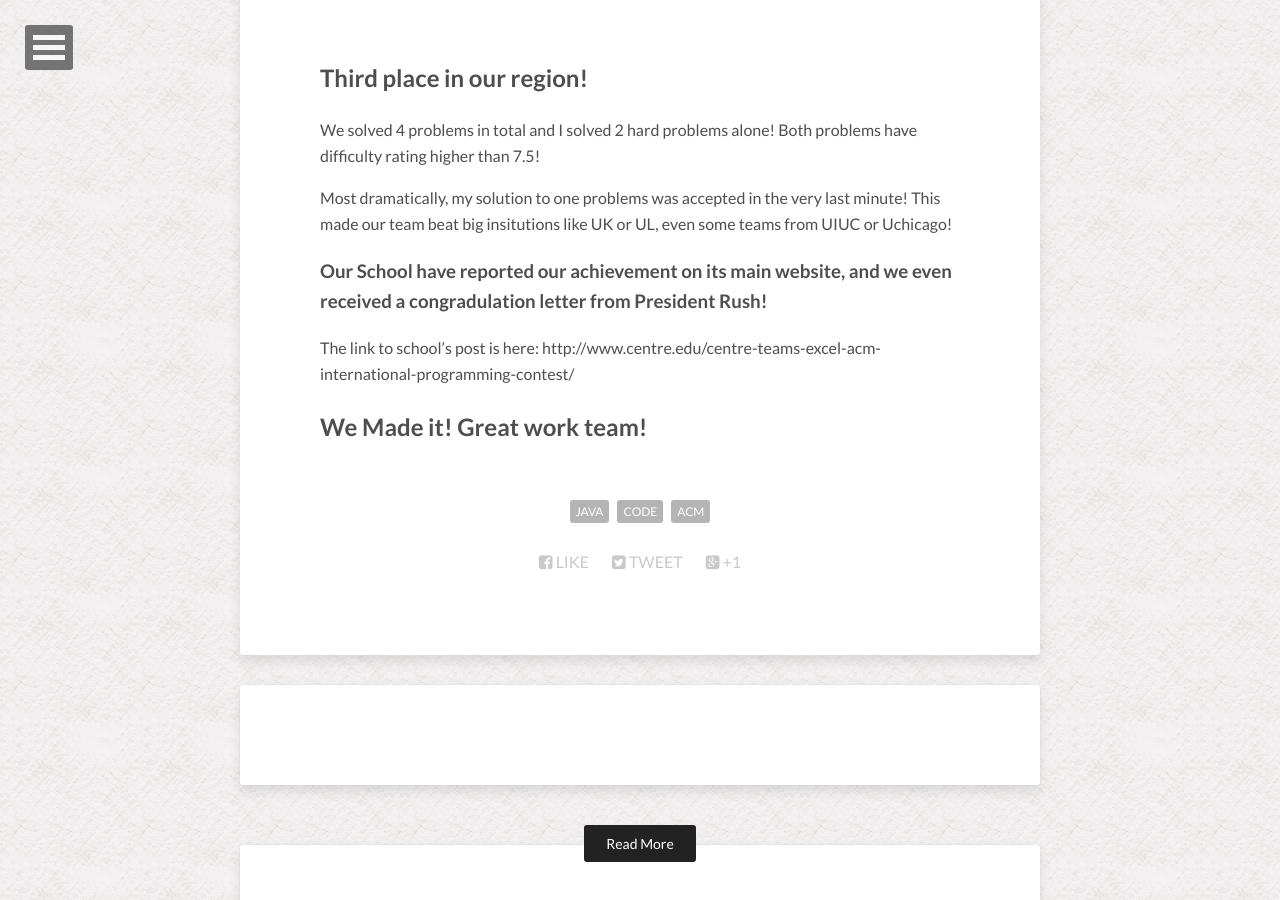
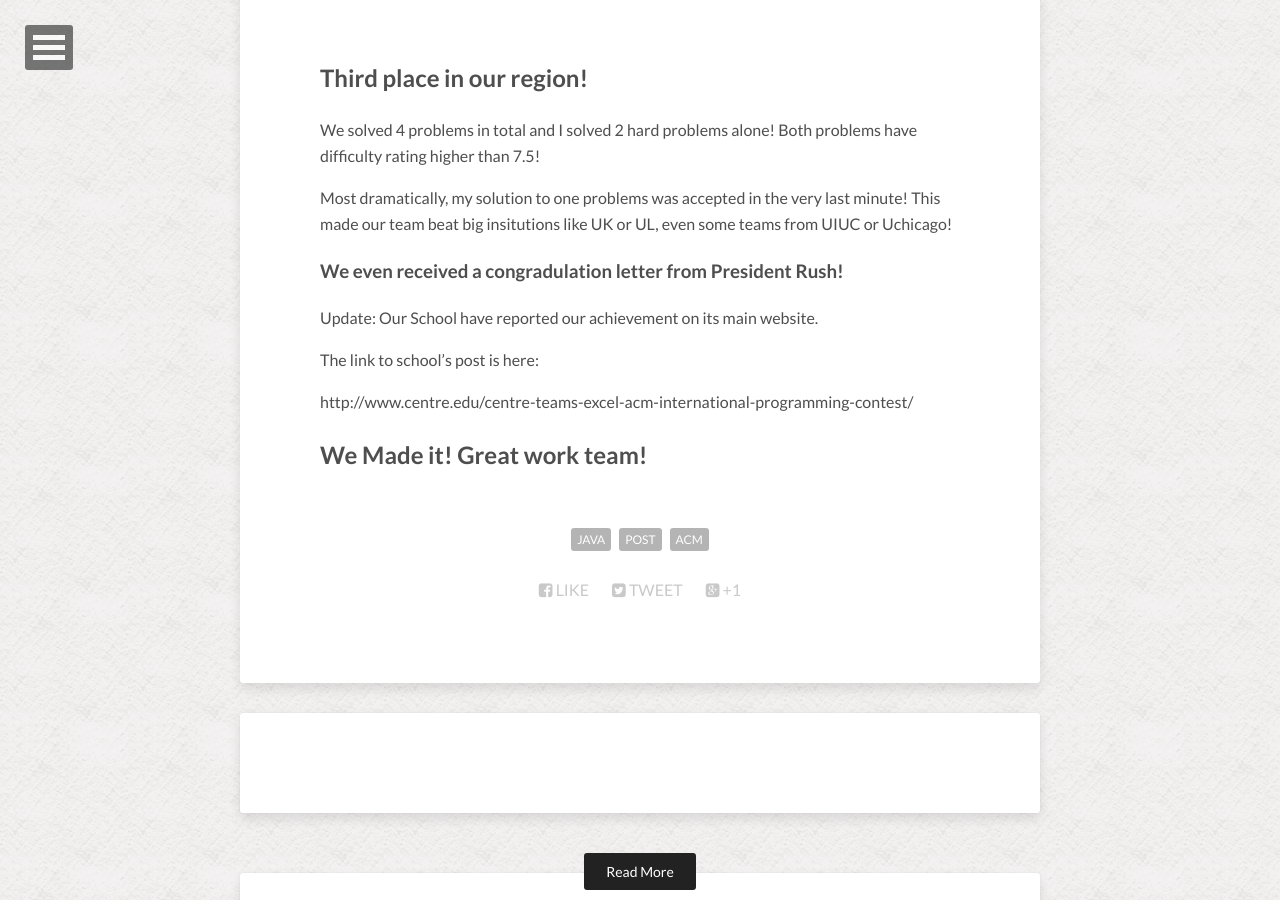
Before and after one commit to botingli/botingli.github.io, a Jekyll site: the page built from _posts/2015-11-08-ACM-win.md, in a window 1280 px wide and 900 px high, scrolled down 462 px. Built offline with Jekyll 4.4.1, drawn with Linux system fonts in a browser that asks for light colours; nearby versions of some CDN libraries; comment, search, counter and statistics services are not loaded.

Commit message:
modify acm win post

```diff
--- a/_posts/2015-11-08-ACM-win.md
+++ b/_posts/2015-11-08-ACM-win.md
@@ -2,7 +2,7 @@
 layout: post
 title: We Win 3rd Place in ACM!
 description: "ACM win post"
-tags: [Java, Code, ACM]
+tags: [Java, Post, ACM]
 image:
   feature: CentreGold.jpg
   credit: C Shannon
@@ -15,8 +15,13 @@
 
 Most dramatically, my solution to one problems was accepted in the very last minute! This made our team beat big insitutions like UK or UL, even some teams from UIUC or Uchicago!
 
-### Our School have reported our achievement on its main website, and we even received a congradulation letter from President Rush!
+### We even received a congradulation letter from President Rush!
 
-The link to school's post is here: http://www.centre.edu/centre-teams-excel-acm-international-programming-contest/
+Update:
+Our School have reported our achievement on its main website.
+
+The link to school's post is here:
+
+http://www.centre.edu/centre-teams-excel-acm-international-programming-contest/
 
 ## We Made it! Great work team!
```
